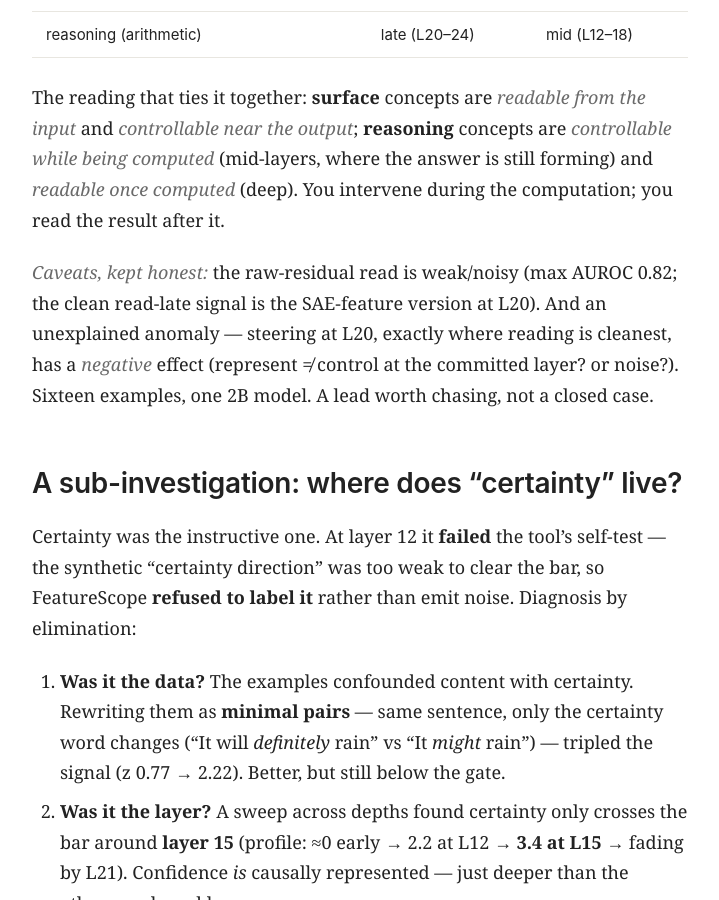
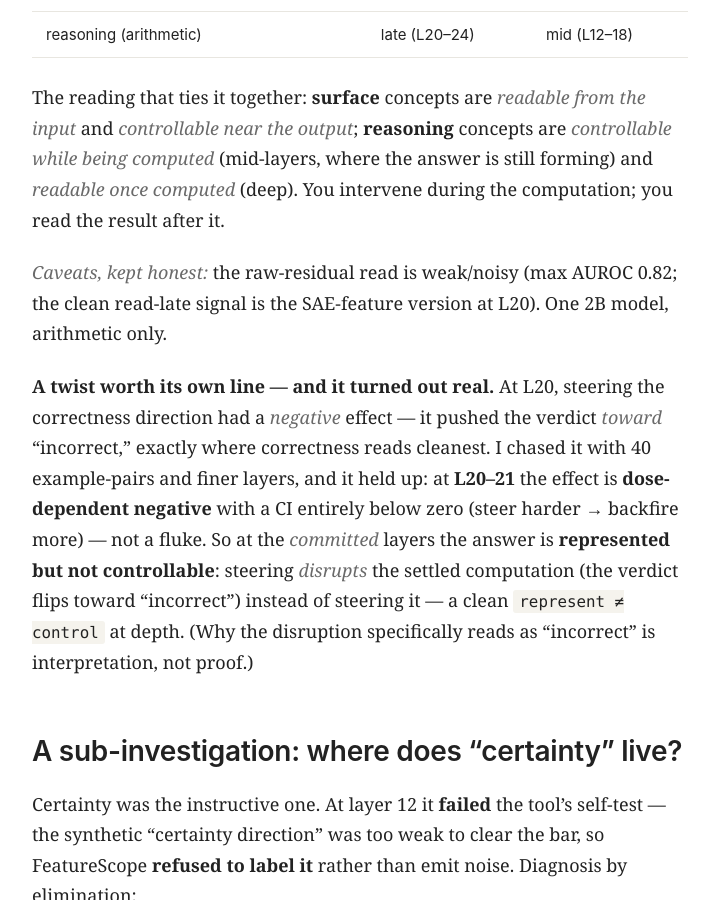
Before and after one commit to OE-GOD/OE-GOD.github.io, a Jekyll site: the page built from _posts/2026-06-30-read-early-steer-late.md, in a window 1280 px wide and 900 px high, scrolled down 3593 px. Shown: the whole window, without its empty margins (280-999 px from the left). Built offline with Jekyll 4.4.1, drawn with Linux system fonts in a browser that asks for light colours.

Commit message:
post: L20 backfire resolved -- real represent!=control at the committed layer (40 examples, CIs)

```diff
--- a/_posts/2026-06-30-read-early-steer-late.md
+++ b/_posts/2026-06-30-read-early-steer-late.md
@@ -64,7 +64,9 @@ I checked this the honest way — re-measuring read *and* steer in the **same**
 
 The reading that ties it together: **surface** concepts are *readable from the input* and *controllable near the output*; **reasoning** concepts are *controllable while being computed* (mid-layers, where the answer is still forming) and *readable once computed* (deep). You intervene during the computation; you read the result after it.
 
-*Caveats, kept honest:* the raw-residual read is weak/noisy (max AUROC 0.82; the clean read-late signal is the SAE-feature version at L20). And an unexplained anomaly — steering at L20, exactly where reading is cleanest, has a *negative* effect (represent ≠ control at the committed layer? or noise?). Sixteen examples, one 2B model. A lead worth chasing, not a closed case.
+*Caveats, kept honest:* the raw-residual read is weak/noisy (max AUROC 0.82; the clean read-late signal is the SAE-feature version at L20). One 2B model, arithmetic only.
+
+**A twist worth its own line — and it turned out real.** At L20, steering the correctness direction had a *negative* effect — it pushed the verdict *toward* "incorrect," exactly where correctness reads cleanest. I chased it with 40 example-pairs and finer layers, and it held up: at **L20–21** the effect is **dose-dependent negative** with a CI entirely below zero (steer harder → backfire more) — not a fluke. So at the *committed* layers the answer is **represented but not controllable**: steering *disrupts* the settled computation (the verdict flips toward "incorrect") instead of steering it — a clean `represent ≠ control` at depth. (Why the disruption specifically reads as "incorrect" is interpretation, not proof.)
 
 ## A sub-investigation: where does "certainty" live?
 
```
